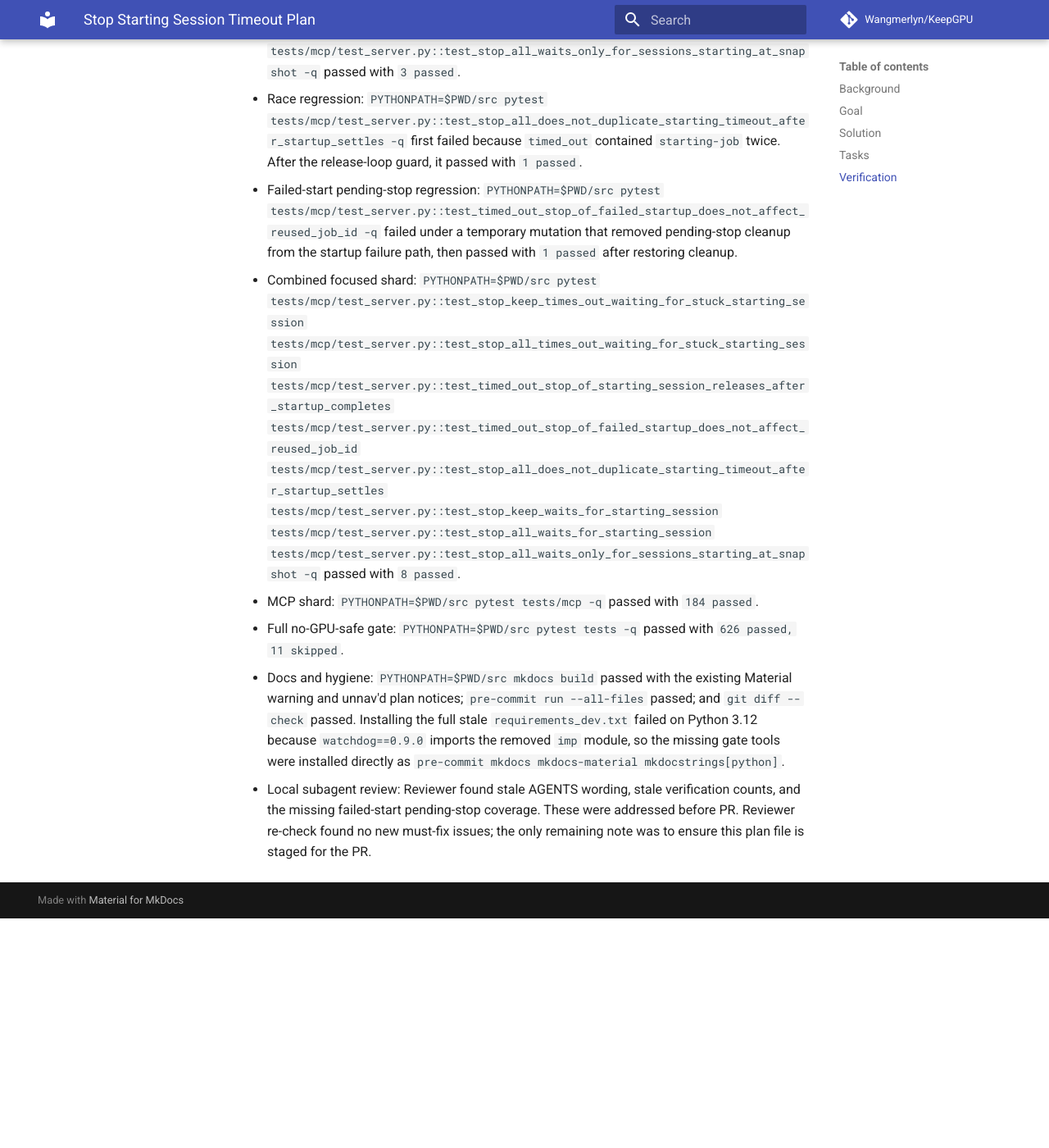
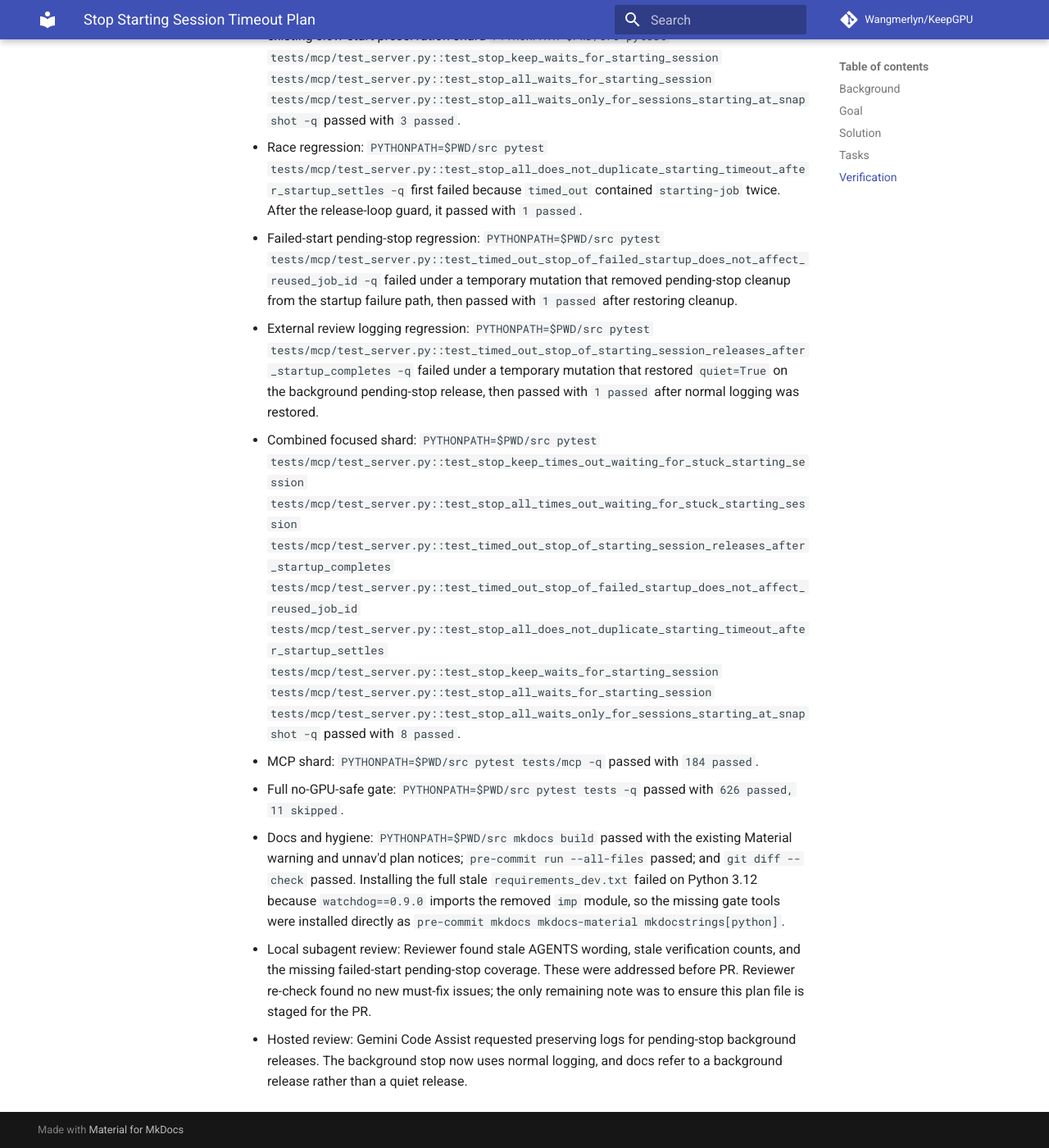
Before and after one commit to Wangmerlyn/KeepGPU, an MkDocs documentation site: the page built from docs/plans/stop-starting-session-timeout.md, in a window 1280 px wide and 1400 px high, scrolled down 1747 px. Shown: the whole window at 82% size. Built offline with MkDocs 1.6.1 and Material for MkDocs 9.7.7, drawn with Linux system fonts in a browser that asks for light colours; comment, search, counter and statistics services are not loaded; before the commit the page ends 2867 px from its top, so only the background shows below that; some of the changed text lies outside the part shown.

Commit message:
fix(mcp): log pending stop cleanup

```diff
--- a/docs/plans/stop-starting-session-timeout.md
+++ b/docs/plans/stop-starting-session-timeout.md
@@ -39,6 +39,8 @@
       startup settles between timeout classification and the session snapshot.
 - [x] Add GREEN coverage that a timed-out stop followed by startup failure clears
       pending-stop state before a later reuse of the same job ID.
+- [x] Add GREEN coverage that the pending-stop background release keeps normal
+      stop logging enabled.
 - [x] Implement bounded startup wait and pending-stop handoff.
 - [x] Update `AGENTS.md`, MCP/CLI docs, and this plan.
 - [x] Run focused tests, MCP shard, full tests, docs build, pre-commit, and
@@ -64,6 +66,11 @@
   `PYTHONPATH=$PWD/src pytest tests/mcp/test_server.py::test_timed_out_stop_of_failed_startup_does_not_affect_reused_job_id -q`
   failed under a temporary mutation that removed pending-stop cleanup from the
   startup failure path, then passed with `1 passed` after restoring cleanup.
+- External review logging regression:
+  `PYTHONPATH=$PWD/src pytest tests/mcp/test_server.py::test_timed_out_stop_of_starting_session_releases_after_startup_completes -q`
+  failed under a temporary mutation that restored `quiet=True` on the background
+  pending-stop release, then passed with `1 passed` after normal logging was
+  restored.
 - Combined focused shard:
   `PYTHONPATH=$PWD/src pytest tests/mcp/test_server.py::test_stop_keep_times_out_waiting_for_stuck_starting_session tests/mcp/test_server.py::test_stop_all_times_out_waiting_for_stuck_starting_session tests/mcp/test_server.py::test_timed_out_stop_of_starting_session_releases_after_startup_completes tests/mcp/test_server.py::test_timed_out_stop_of_failed_startup_does_not_affect_reused_job_id tests/mcp/test_server.py::test_stop_all_does_not_duplicate_starting_timeout_after_startup_settles tests/mcp/test_server.py::test_stop_keep_waits_for_starting_session tests/mcp/test_server.py::test_stop_all_waits_for_starting_session tests/mcp/test_server.py::test_stop_all_waits_only_for_sessions_starting_at_snapshot -q`
   passed with `8 passed`.
@@ -83,3 +90,7 @@
   missing failed-start pending-stop coverage. These were addressed before PR.
   Reviewer re-check found no new must-fix issues; the only remaining note was
   to ensure this plan file is staged for the PR.
+- Hosted review:
+  Gemini Code Assist requested preserving logs for pending-stop background
+  releases. The background stop now uses normal logging, and docs refer to a
+  background release rather than a quiet release.
```
Also changed, not shown: other parts of docs/plans/stop-starting-session-timeout.md (+1 -1 lines), AGENTS.md (+1 -1 lines), docs/guides/mcp.md (+1 -1 lines), docs/reference/cli.md (+1 -1 lines), 2 other files.
